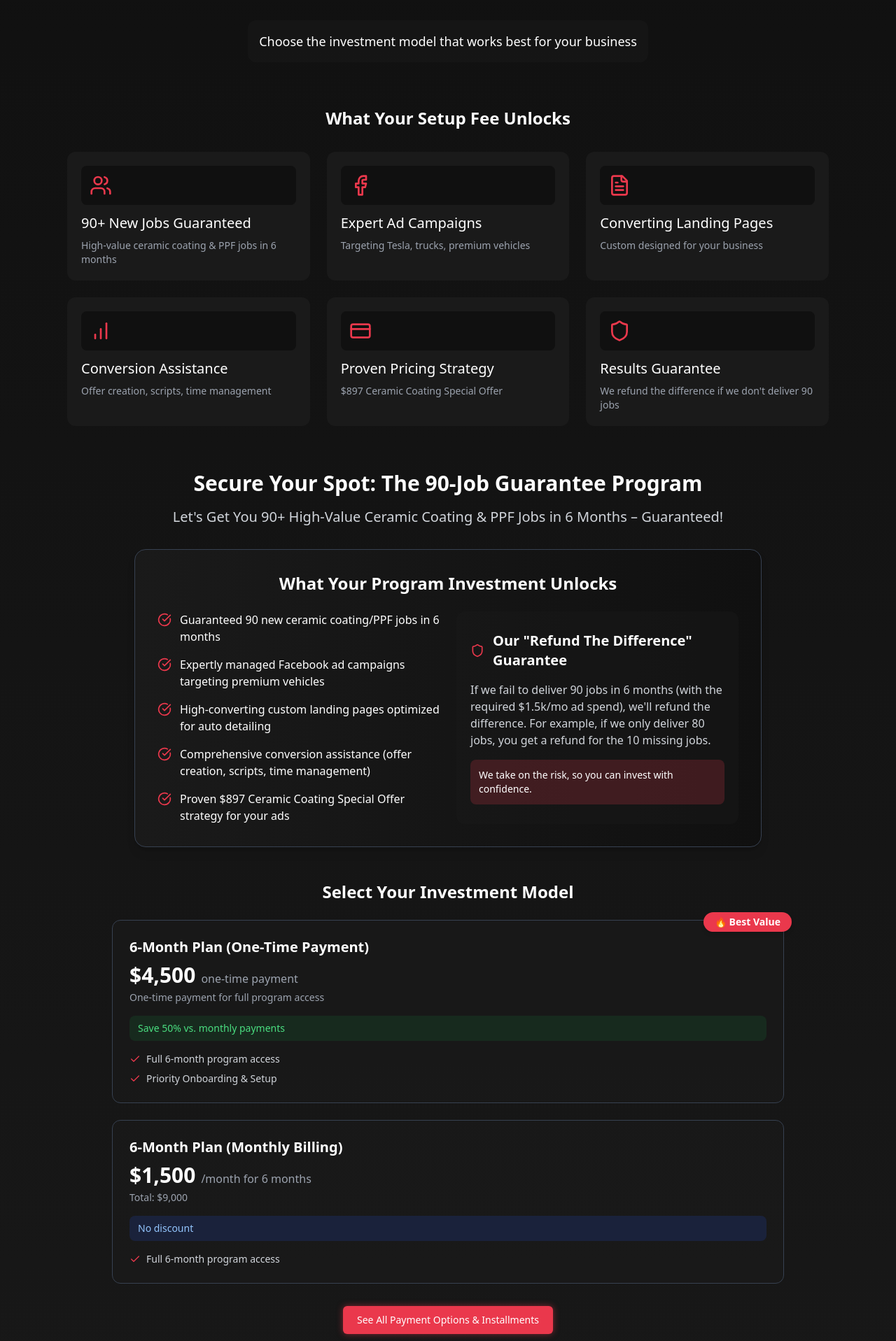
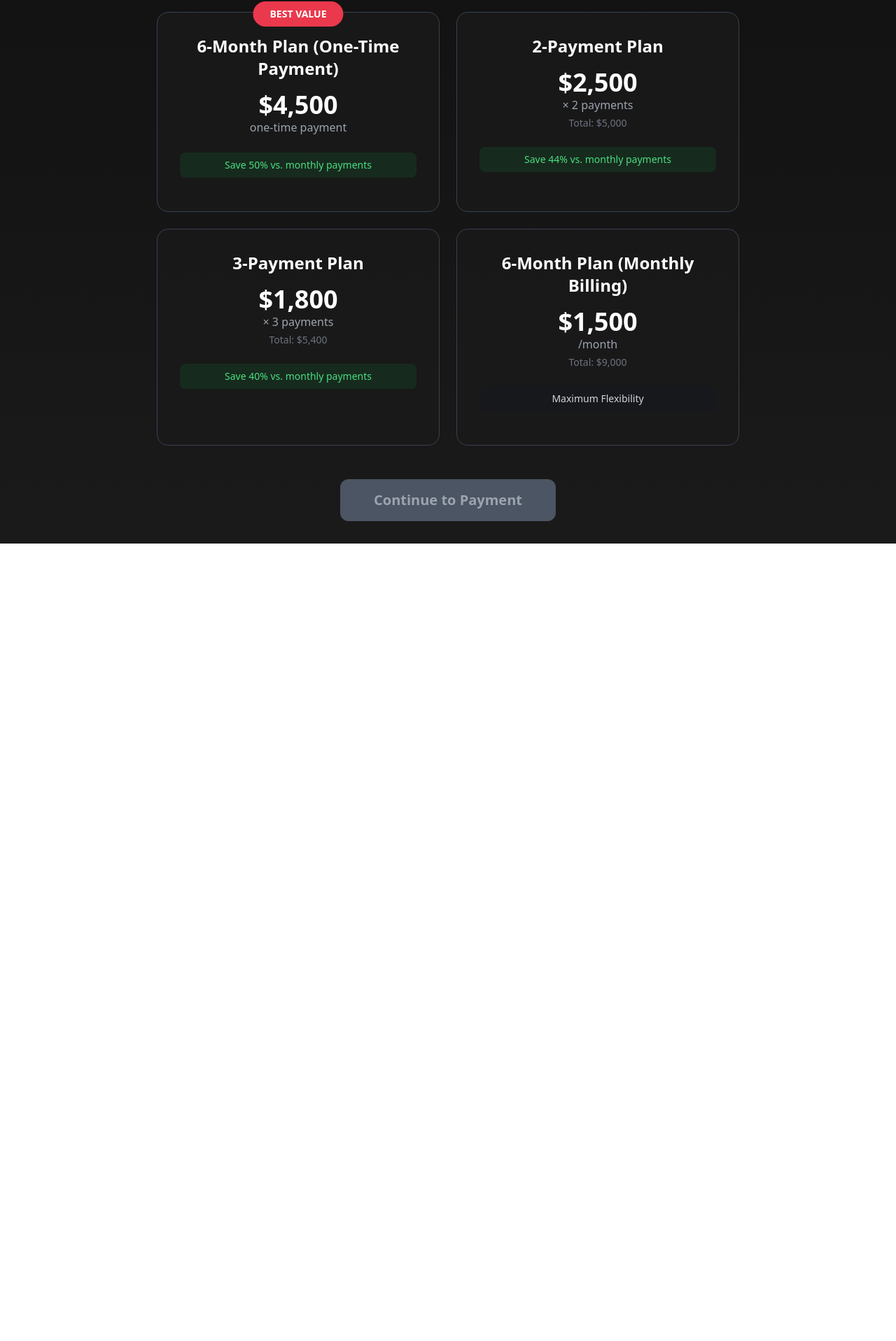
Before and after one commit to sagehawk/ceramic-catalysts-accelerate-deals, a React (Vite) app: page / in a window 1280 px wide. Shown: the part 243-2160 px from the top of the page at 70% size. After the commit the page ends 1020 px from the top, so only its background shows below. Built offline with nearby package versions, Linux system fonts and the light colour scheme.

Commit message:
Refactor: Simplify payment form
Simplify the payment form for a more user-friendly experience.

```diff
--- a/src/components/enrollment/MultiStepEnrollment.tsx
+++ b/src/components/enrollment/MultiStepEnrollment.tsx
@@ -1,12 +1,8 @@
 
-import React, { useState, useEffect } from 'react';
+import React, { useState } from 'react';
 import { motion, AnimatePresence } from 'framer-motion';
 import PlanSelection from './PlanSelection';
 import StripePaymentForm from '../payment/StripePaymentForm';
-import ProgramValueSection from '../ProgramValueSection';
-import Testimonials from '../Testimonials';
-import TrustIndicators from '../TrustIndicators';
-import AdSpendNotice from './AdSpendNotice';
 
 interface Plan {
   id: number;
@@ -30,42 +26,15 @@ interface MultiStepEnrollmentProps {
 const MultiStepEnrollment: React.FC<MultiStepEnrollmentProps> = ({ allPlans, primaryPlans }) => {
   const [currentStep, setCurrentStep] = useState(1);
   const [selectedPlanId, setSelectedPlanId] = useState<number | null>(null);
-  const [showAllOptions, setShowAllOptions] = useState(false);
-  const [isAnimating, setIsAnimating] = useState(false);
-  const [visiblePlans, setVisiblePlans] = useState<Plan[]>([]);
 
   // Find the selected plan from all available plans
   const selectedPlan = selectedPlanId
     ? allPlans.find(plan => plan.id === selectedPlanId) || null
     : null;
 
-  // Set initial visible plans to show primary plans
-  useEffect(() => {
-    setVisiblePlans([...primaryPlans]);
-  }, [primaryPlans]);
-
-  const handleToggleOptions = () => {
-    setIsAnimating(true);
-
-    setTimeout(() => {
-      if (showAllOptions) {
-        setVisiblePlans([...primaryPlans]);
-      } else {
-        setVisiblePlans([...allPlans]);
-      }
-
-      setShowAllOptions(!showAllOptions);
-
-      setTimeout(() => {
-        setIsAnimating(false);
-      }, 300);
-    }, 300);
-  };
-
   const handleContinueToPayment = () => {
     if (selectedPlanId) {
       setCurrentStep(2);
-      // Scroll to top of page
       window.scrollTo({ top: 0, behavior: 'smooth' });
     }
   };
@@ -74,27 +43,8 @@ const MultiStepEnrollment: React.FC<MultiStepEnrollmentProps> = ({ allPlans, pri
     setCurrentStep(1);
   };
 
-  // Get dynamic subheader text based on selected plan
-  const getDynamicSubheader = () => {
-    if (!selectedPlan) {
-      return "Choose the investment model that works best for your business";
-    }
-
-    if (selectedPlan.id === 1) {
-      return (
-        <>
-          <span className="font-semibold">Your $4,500 setup investment</span> averages to just $25/day over 6 months for guaranteed results!
-        </>
-      );
-    } else if (selectedPlan.id === 2) {
-      return "Our Flexible Monthly option gives you peace of mind with manageable payments";
-    } else {
-      return "Installment plans offer flexibility while still saving significantly compared to monthly";
-    }
-  };
-
   return (
-    <div className="container mx-auto max-w-5xl mb-10">
+    <div className="container mx-auto max-w-4xl">
       <AnimatePresence mode="wait">
         {currentStep === 1 ? (
           <motion.div
@@ -102,42 +52,92 @@ const MultiStepEnrollment: React.FC<MultiStepEnrollmentProps> = ({ allPlans, pri
             initial={{ opacity: 0 }}
             animate={{ opacity: 1 }}
             exit={{ opacity: 0 }}
-            transition={{ duration: 0.5 }}
+            transition={{ duration: 0.3 }}
+            className="text-center"
           >
-            <h2 className="text-3xl font-bold text-white mb-4 text-center">
-              Secure Your Spot: The 90-Job Guarantee Program
-            </h2>
-            <p className="text-xl text-center text-gray-300 mb-8">
-              Let's Get You 90+ High-Value Ceramic Coating & PPF Jobs in 6 Months – Guaranteed!
+            <h1 className="text-4xl font-bold text-white mb-4">
+              Choose Your Investment Plan
+            </h1>
+            <p className="text-xl text-gray-300 mb-12">
+              Get 90+ high-value jobs in 6 months - guaranteed
             </p>
 
-            {/* Program Value Section */}
-            <ProgramValueSection />
+            <div className="grid grid-cols-1 md:grid-cols-2 gap-6 mb-12">
+              {allPlans.map((plan) => (
+                <div
+                  key={plan.id}
+                  onClick={() => setSelectedPlanId(plan.id)}
+                  className={`
+                    relative p-8 rounded-2xl cursor-pointer transition-all duration-300
+                    ${selectedPlanId === plan.id
+                      ? 'bg-slate border-2 border-accent-red transform scale-105'
+                      : 'bg-slate/80 border border-gray-700 hover:border-accent-red hover:scale-102'
+                    }
+                  `}
+                >
+                  {plan.isBestValue && (
+                    <div className="absolute -top-4 left-1/2 transform -translate-x-1/2 bg-accent-red text-white px-6 py-2 rounded-full font-bold text-sm">
+                      BEST VALUE
+                    </div>
+                  )}
 
-            {/* Plan Selection */}
-            <h2 className="text-2xl font-semibold text-white mb-6 text-center mt-12">
-              {showAllOptions ? "Choose Your Payment Option" : "Select Your Investment Model"}
-            </h2>
+                  <h3 className="text-2xl font-bold text-white mb-4">{plan.title}</h3>
 
-            <PlanSelection
-              visiblePlans={visiblePlans}
-              selectedPlanId={selectedPlanId}
-              setSelectedPlanId={setSelectedPlanId}
-              isAnimating={isAnimating}
-              showCompactView={showAllOptions}
-              handleToggleOptions={handleToggleOptions}
-              showAllOptions={showAllOptions}
-              handleContinueToPayment={handleContinueToPayment}
-            />
+                  <div className="mb-6">
+                    {plan.installments === 1 ? (
+                      <div className="text-center">
+                        <div className="text-4xl font-bold text-white">${plan.totalPrice.toLocaleString()}</div>
+                        <div className="text-gray-400">one-time payment</div>
+                      </div>
+                    ) : (
+                      <div className="text-center">
+                        <div className="text-4xl font-bold text-white">
+                          ${Math.round(plan.totalPrice / plan.installments).toLocaleString()}
+                        </div>
+                        <div className="text-gray-400">
+                          {plan.installments === 6 ? '/month' : `× ${plan.installments} payments`}
+                        </div>
+                        <div className="text-sm text-gray-500 mt-1">
+                          Total: ${plan.totalPrice.toLocaleString()}
+                        </div>
+                      </div>
+                    )}
+                  </div>
 
-            {/* Ad Spend Notice */}
-            <AdSpendNotice />
+                  {plan.valueProposition && (
+                    <div className={`
+                      text-center py-2 px-4 rounded-lg text-sm font-medium mb-4
+                      ${plan.valueProposition.includes('Save')
+                        ? 'bg-green-900/30 text-green-400'
+                        : 'bg-gray-900/30 text-gray-300'
+                      }
+                    `}>
+                      {plan.valueProposition}
+                    </div>
+                  )}
 
-            {/* Testimonials */}
-            <Testimonials />
+                  {selectedPlanId === plan.id && (
+                    <div className="absolute top-4 right-4 w-6 h-6 bg-accent-red rounded-full flex items-center justify-center">
+                      <div className="w-3 h-3 bg-white rounded-full"></div>
+                    </div>
+                  )}
+                </div>
+              ))}
+            </div>
 
-            {/* Trust Indicators */}
-            <TrustIndicators />
+            <button
+              onClick={handleContinueToPayment}
+              disabled={!selectedPlanId}
+              className={`
+                px-12 py-4 text-xl font-bold rounded-xl transition-all duration-300
+                ${selectedPlanId
+                  ? 'bg-accent-red hover:bg-accent-red/90 text-white shadow-lg hover:shadow-xl'
+                  : 'bg-gray-600 text-gray-400 cursor-not-allowed'
+                }
+              `}
+            >
+              Continue to Payment
+            </button>
           </motion.div>
         ) : (
           <motion.div
@@ -145,13 +145,8 @@ const MultiStepEnrollment: React.FC<MultiStepEnrollmentProps> = ({ allPlans, pri
             initial={{ opacity: 0 }}
             animate={{ opacity: 1 }}
             exit={{ opacity: 0 }}
-            transition={{ duration: 0.5 }}
-            className="mt-8"
+            transition={{ duration: 0.3 }}
           >
-            <h2 className="text-2xl font-semibold text-white mb-6 text-center">
-              Complete Your Enrollment
-            </h2>
-
             <StripePaymentForm
               selectedPlan={selectedPlan}
               onBackClick={handleBackToPlanSelection}
--- a/src/pages/Index.tsx
+++ b/src/pages/Index.tsx
@@ -1,56 +1,26 @@
 
 import { useState, useEffect } from "react";
 import Logo from "@/components/Logo";
-import ProgramBenefits from "@/components/ProgramBenefits";
-import HeroSection from "@/components/enrollment/HeroSection";
-import PageFooter from "@/components/enrollment/PageFooter";
 import MultiStepEnrollment from "@/components/enrollment/MultiStepEnrollment";
 
 const Index = () => {
-  // Primary plan options (initially visible)
-  const primaryPlans = [
+  const allPlans = [
     {
       id: 1,
       title: "6-Month Plan (One-Time Payment)",
       totalPrice: 4500,
       installments: 1,
       daysInPlan: 180,
-      benefit: "Priority Onboarding & Setup",
-      isPrimary: true,
-      description: "One-time payment for full program access",
       valueProposition: "Save 50% vs. monthly payments",
       isBestValue: true,
-      features: ["Full 6-month program access", "Priority Onboarding & Setup"]
     },
-    {
-      id: 2,
-      title: "6-Month Plan (Monthly Billing)",
-      totalPrice: 9000, // Total cost for monthly plan
-      installments: 6,
-      daysInPlan: 180,
-      isPrimary: true,
-      description: "$1,500 per month for 6 months",
-      valueProposition: "No discount",
-      features: ["Full 6-month program access"]
-    }
-  ];
-
-  // All plan options (shown when "See All Options" is clicked)
-  const allPlans = [
-    // Include primary plans first (best value)
-    primaryPlans[0], // One-time payment (Best value - 50% savings)
-
-    // Then installment plans in order of savings
     {
       id: 3,
       title: "2-Payment Plan",
       totalPrice: 5000,
       installments: 2,
       daysInPlan: 180,
-      isPrimary: false,
-      description: "2 × $2,500 (today & 30 days)",
       valueProposition: "Save 44% vs. monthly payments",
-      features: ["Full 6-month program access"]
     },
     {
       id: 4,
@@ -58,42 +28,28 @@ const Index = () => {
       totalPrice: 5400,
       installments: 3,
       daysInPlan: 180,
-      isPrimary: false,
-      description: "3 × $1,800 (today, 30 days, 60 days)",
       valueProposition: "Save 40% vs. monthly payments",
-      features: ["Full 6-month program access"]
     },
-
-    // Lastly, the monthly plan (no discount)
-    primaryPlans[1] // Monthly plan (moved to the end as it has no discount)
+    {
+      id: 2,
+      title: "6-Month Plan (Monthly Billing)",
+      totalPrice: 9000,
+      installments: 6,
+      daysInPlan: 180,
+      valueProposition: "Maximum Flexibility",
+    }
   ];
-
-  // Get dynamic subheader text based on current view
-  const getDynamicSubheader = () => {
-    return "Choose the investment model that works best for your business";
-  };
 
   return (
     <div className="min-h-screen bg-gradient-to-b from-charcoal to-slate text-white px-4 py-8">
-      {/* Logo Header */}
-      <div className="container mx-auto flex justify-between items-center">
+      <div className="container mx-auto flex justify-center mb-12">
         <Logo />
       </div>
 
-      {/* Hero Section */}
-      <HeroSection dynamicSubheader={getDynamicSubheader()} />
-
-      {/* Program Benefits */}
-      <ProgramBenefits />
-
-      {/* Multi-Step Enrollment Flow */}
       <MultiStepEnrollment
         allPlans={allPlans}
-        primaryPlans={primaryPlans}
+        primaryPlans={allPlans.slice(0, 2)}
       />
-
-      {/* Footer */}
-      <PageFooter />
     </div>
   );
 };
```
Also changed, not shown: src/components/payment/StripePaymentForm.tsx (+54 -106 lines).
